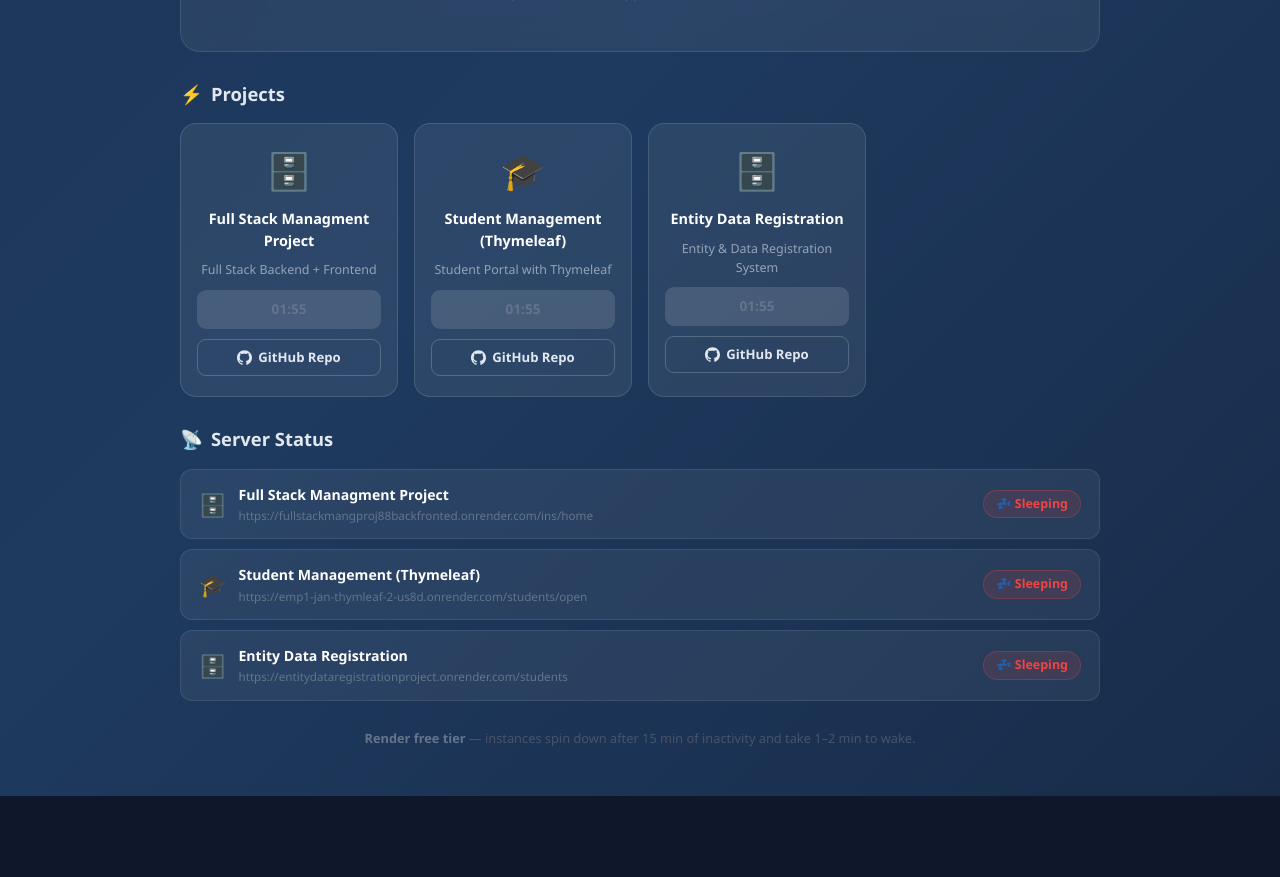
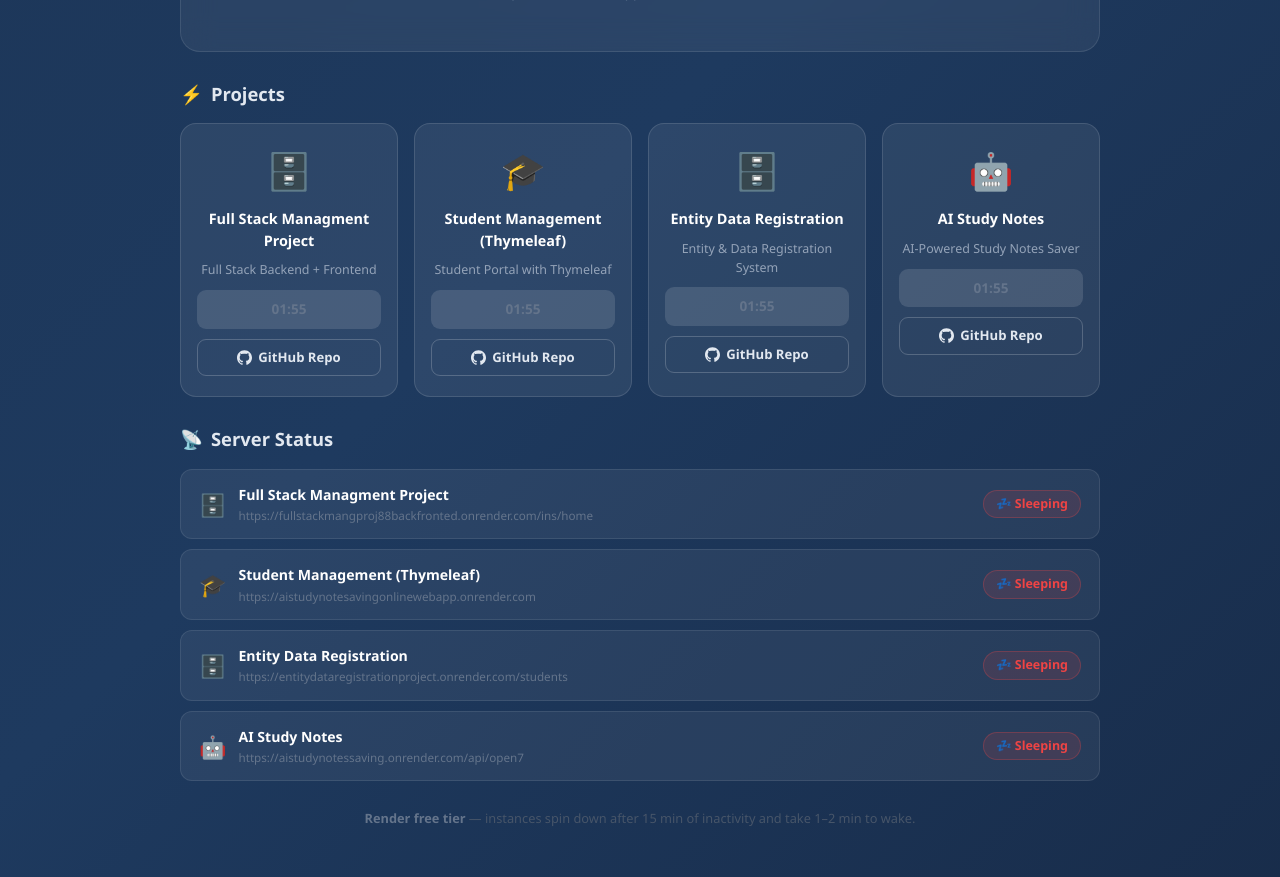
Before and after one commit to Vamsi759/rcprojectsui, a React (Create React App) app: page / in a window 1280 px wide. Shown: the part 560-1437 px from the top of the page. Before the commit the page ends 1356 px from the top, so only its background shows below. Built offline with nearby package versions, Linux system fonts and the light colour scheme; no server answers.

Commit message:
Update URLs and GitHub links in App.js

```diff
--- a/src/App.js
+++ b/src/App.js
@@ -10,7 +10,7 @@ const PROJECTS = [
   },
   {
     name: "Student Management (Thymeleaf)",
-    url: "https://emp1-jan-thymleaf-2-us8d.onrender.com/students/open",
+    url: "https://aistudynotesavingonlinewebapp.onrender.com",
     github: "https://github.com/Vamsi759/emp1_jan_thymleaf/tree/main",
     icon: "🎓",
     desc: "Student Portal with Thymeleaf",
@@ -22,16 +22,17 @@ const PROJECTS = [
     icon: "🗄️",
     desc: "Entity & Data Registration System",
   },
+  {
+    name: "AI Study Notes",
+    url: "https://aistudynotessaving.onrender.com/api/open7",
+    github: "https://github.com/Vamsi759/AiNoteden/tree/main",
+    icon: "🤖",
+    desc: "AI-Powered Study Notes Saver",
+  },
 
 ];
 /*
-{
-    name: "AI Study Notes",
-    url: "https://aistudynotessaving.onrender.com/api/open7",
-    github: "https://github.com/Vamsi759/AIStudyNotesSave/tree/main",
-    icon: "🤖",
-    desc: "AI-Powered Study Notes Saver",
-  },
+
 */
 const TOTAL_SECONDS = 120;
 
```
